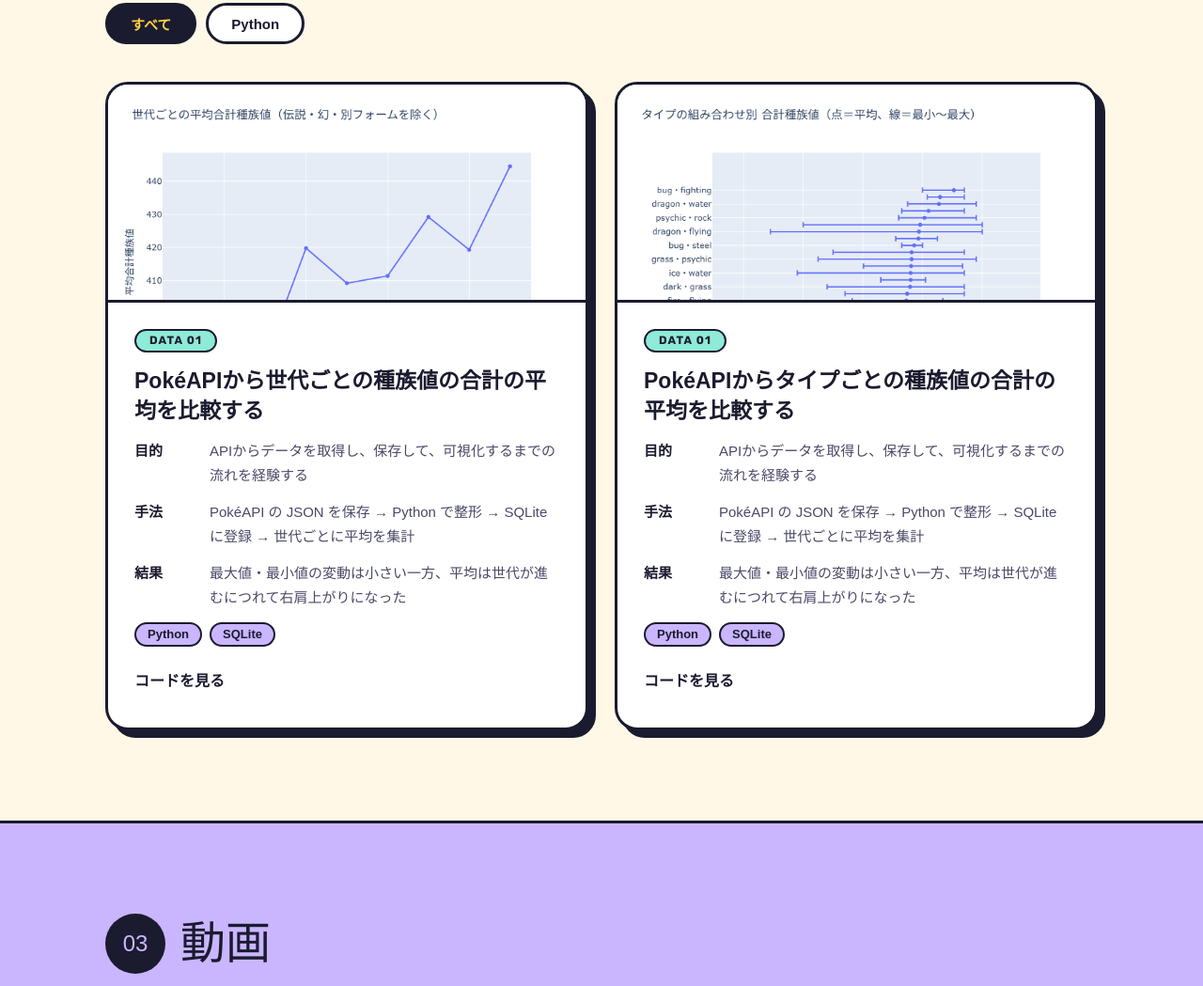
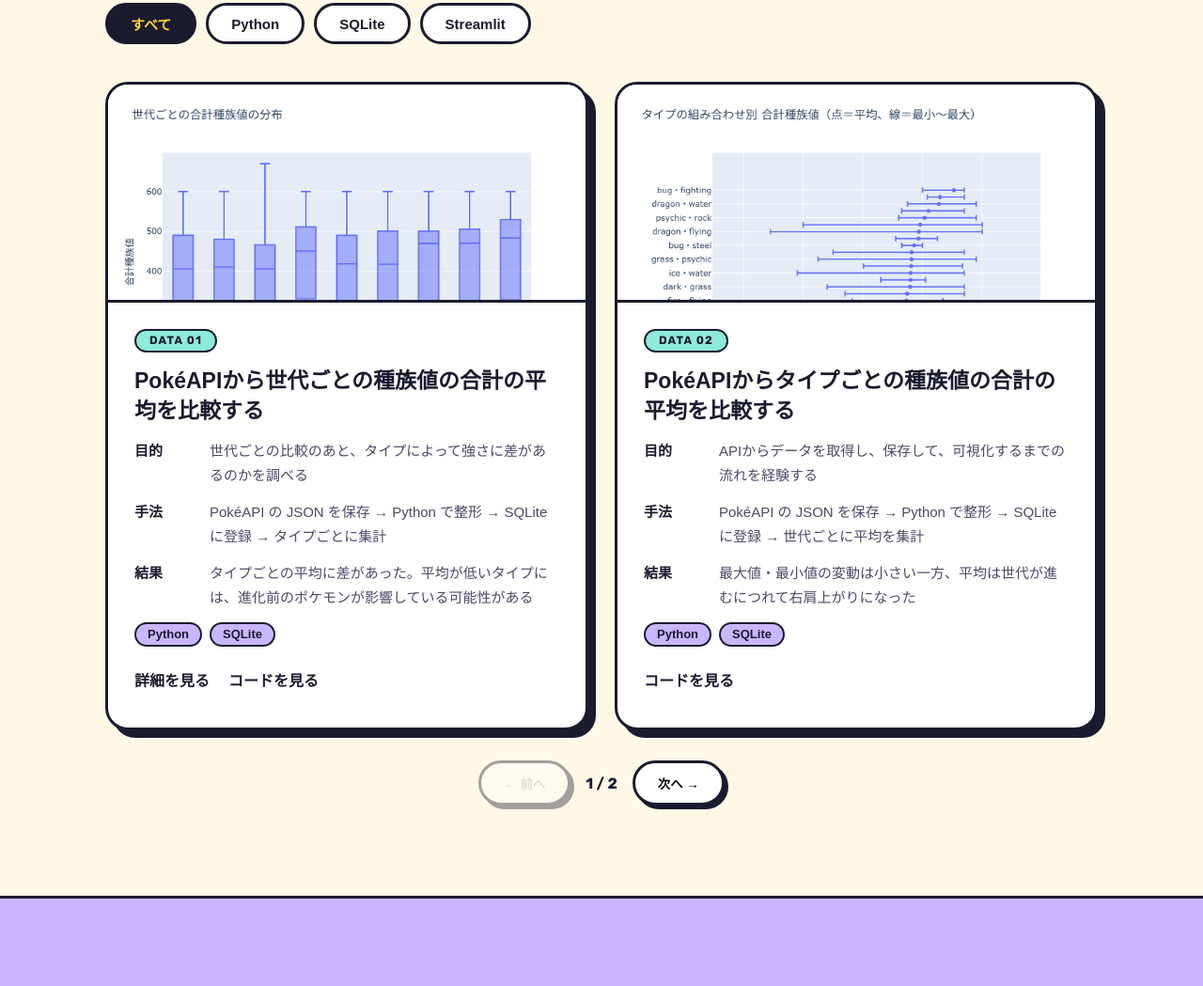
Before and after one commit to Nicol9632/portfolio, a plain HTML site: page index.html in a window 1280 px wide. Shown: the part 1995-3044 px from the top of the page at 94% size. Drawn offline with Linux system fonts and the light colour scheme; a web font is replaced by a local one.

Commit message:
ページ追加とjs追加

```diff
--- a/css/style.css
+++ b/css/style.css
@@ -771,6 +771,47 @@ a:focus-visible { outline: 3px solid var(--ink); outline-offset: 3px; }
   text-underline-offset: 4px;
 }
 
+.cards > li[hidden] { display: none; }
+
+/* Data：2列で表示（スマホは1列） */
+.cards--data {
+    display: grid;
+    grid-template-columns: 1fr;
+    gap: 2rem 1.75rem;
+}
+@media (min-width: 48rem) {
+    .cards--data {
+        grid-template-columns: repeat(2, 1fr);
+    }
+}
+
+/* ページ切り替えのボタン */
+.card-pager {
+    display: flex;
+    align-items: center;
+    justify-content: center;
+    gap: 1rem;
+    margin-top: 2rem;
+}
+.card-pager[hidden] { display: none; }
+.card-pager-count {
+    margin: 0;
+    font-family: "Rubik", sans-serif;
+    font-weight: 700;
+}
+.card-pager .pill {
+    font-family: inherit;
+    cursor: pointer;
+}
+.card-pager .pill:disabled {
+    opacity: 0.4;
+    cursor: not-allowed;
+}
+.card-pager .pill:disabled:hover {
+    transform: none;
+    box-shadow: 4px 4px 0 var(--ink);
+}
+
 /* ===== 狭い画面 ===== */
 @media (max-width: 640px) {
   .header-inner { justify-content: center; padding-block: 1rem; }
--- a/index.html
+++ b/index.html
@@ -159,19 +159,48 @@
                     </div>
 
                     <ul class="chips">
-                        <li><button type="button" class="chip chip--on">すべて</button></li>
-                        <li><button type="button" class="chip">Python</button></li>
+                        <li><button type="button" class="chip chip--on" data-filter="all" aria-pressed="true">すべて</button></li>
+                        <li><button type="button" class="chip" data-filter="Python" aria-pressed="false">Python</button></li>
+                        <li><button type="button" class="chip" data-filter="SQLite" aria-pressed="false">SQLite</button></li>
+                        <li><button type="button" class="chip" data-filter="Streamlit" aria-pressed="false">Streamlit</button></li>
                     </ul>
 
-                    <ul class="cards cards--data">
-                        <li>
+                    <ul class="cards cards--data" data-per-page="2">
+                        <li data-tags="Python,SQLite">
                             <article class="card">
                                 <div class="thumb thumb--data">
-                                    <img src="img/data01-chart.png" alt="世代ごとの平均合計種族値の折れ線グラフ">
+                                    <img src="img/data02-chart.png" alt="タイプごとの平均合計種族値のグラフ">
                                 </div>
                                 <div class="card-body">
                                     <p class="badge badge--data">DATA 01</p>
                                     <h3><a href="detail-data01.html">PokéAPIから世代ごとの種族値の合計の平均を比較する</a></h3>
+                                    <dl class="data-detail">
+                                        <dt>目的</dt>
+                                        <dd>世代ごとの比較のあと、タイプによって強さに差があるのかを調べる</dd>
+                                        <dt>手法</dt>
+                                        <dd>PokéAPI の JSON を保存 → Python で整形 → SQLite に登録 → タイプごとに集計</dd>
+                                        <dt>結果</dt>
+                                        <dd>タイプごとの平均に差があった。平均が低いタイプには、進化前のポケモンが影響している可能性がある</dd>
+                                    </dl>
+                                    <ul class="tags tags--data">
+                                        <li>Python</li>
+                                        <li>SQLite</li>
+                                    </ul>
+                                    <div class="card-links">
+                                        <a href="detail-data01.html">詳細を見る</a>
+                                        <a href="https://github.com/Nicol9632/poke">コードを見る</a>
+                                    </div>
+                                </div>
+                            </article>
+                        </li>
+                        <li data-tags="Python,SQLite">
+                            <article class="card">
+                                <div class="thumb thumb--data">
+                                    <img src="img/data03-chart.png" alt="世代ごとの平均合計種族値の折れ線グラフ">
+                                </div>
+                                <div class="card-body">
+                                    <p class="badge badge--data">DATA 02</p>
+                                    <h3><a href="detail-data02.html">PokéAPIからタイプごとの種族値の合計の平均を比較する</a></h3>
                                     <dl class="data-detail">
                                         <dt>目的</dt>
                                         <dd>APIからデータを取得し、保存して、可視化するまでの流れを経験する</dd>
@@ -190,28 +219,30 @@
                                 </div>
                             </article>
                         </li>
-                        <li>
+                        <li data-tags="Python,Streamlit">
                             <article class="card">
                                 <div class="thumb thumb--data">
-                                    <img src="img/data03-chart.png" alt="世代ごとの平均合計種族値の折れ線グラフ">
+                                    <img src="img/data03-app.png" alt="YouTubeチャンネルの視聴回数や視聴者の流入元を見られるアプリの概要画面" width="1920" height="1408" loading="lazy">
                                 </div>
                                 <div class="card-body">
-                                    <p class="badge badge--data">DATA 01</p>
-                                    <h3><a href="detail-data02.html">PokéAPIからタイプごとの種族値の合計の平均を比較する</a></h3>
+                                    <p class="badge badge--data">DATA 03</p>
+                                    <h3><a href="detail-data03.html">YouTubeの分析アプリを作る</a></h3>
                                     <dl class="data-detail">
                                         <dt>目的</dt>
-                                        <dd>APIからデータを取得し、保存して、可視化するまでの流れを経験する</dd>
+                                        <dd>自分のチャンネルの動きを、画面で見られるようにする</dd>
                                         <dt>手法</dt>
-                                        <dd>PokéAPI の JSON を保存 → Python で整形 → SQLite に登録 → 世代ごとに平均を集計</dd>
+                                        <dd>YouTube Studio の CSV を Python で読み込み、Streamlit で表示</dd>
                                         <dt>結果</dt>
-                                        <dd>最大値・最小値の変動は小さい一方、平均は世代が進むにつれて右肩上がりになった</dd>
+                                        <dd>視聴回数、登録者の増減、流入元、よく見られている動画を、1つの画面で見られるようにした</dd>
                                     </dl>
                                     <ul class="tags tags--data">
                                         <li>Python</li>
-                                        <li>SQLite</li>
+                                        <li>Streamlit</li>
                                     </ul>
                                     <div class="card-links">
-                                        <a href="https://github.com/Nicol9632/poke">コードを見る</a>
+                                        <a href="detail-data03.html">詳細を見る</a>
+                                        <a href="[アプリのURL]">アプリを見る</a>
+                                        <a href="[GitHubのURL]">コードを見る</a>
                                     </div>
                                 </div>
                             </article>
--- a/js/main.js
+++ b/js/main.js
@@ -0,0 +1,78 @@
+// カード一覧：絞り込み（chips）とページ切り替え（data-per-page）
+document.querySelectorAll('.cards').forEach((list) => {
+    const section = list.closest('section');
+    const chips = section ? section.querySelectorAll('.chips .chip') : [];
+    const perPage = Number(list.dataset.perPage) || Infinity;
+    const items = Array.from(list.children);
+
+    let filter = 'all';
+    let page = 0;
+
+    // ページ切り替えボタン（1ページあたりの枚数を決めた一覧だけ）
+    let nav = null;
+    let prev = null;
+    let next = null;
+    let count = null;
+
+    if (perPage !== Infinity) {
+        nav = document.createElement('nav');
+        nav.className = 'card-pager';
+        nav.setAttribute('aria-label', 'ページ切り替え');
+        nav.innerHTML = `
+            <button type="button" class="pill pill--white" data-dir="-1">← 前へ</button>
+            <p class="card-pager-count" aria-live="polite"></p>
+            <button type="button" class="pill pill--white" data-dir="1">次へ →</button>
+        `;
+        list.after(nav);
+        prev = nav.querySelector('[data-dir="-1"]');
+        next = nav.querySelector('[data-dir="1"]');
+        count = nav.querySelector('.card-pager-count');
+
+        nav.addEventListener('click', (e) => {
+            const button = e.target.closest('button');
+            if (!button) return;
+            page += Number(button.dataset.dir);
+            render();
+        });
+    }
+
+    // 今の絞り込みに合うカードだけを返す
+    function matchedItems() {
+        if (filter === 'all') return items;
+        return items.filter((li) => (li.dataset.tags || '').split(',').includes(filter));
+    }
+
+    function render() {
+        const matched = matchedItems();
+        const pages = Math.max(1, Math.ceil(matched.length / perPage));
+        page = Math.min(page, pages - 1);
+
+        items.forEach((li) => { li.hidden = true; });
+        matched
+            .slice(page * perPage, (page + 1) * perPage)
+            .forEach((li) => { li.hidden = false; });
+
+        if (nav) {
+            nav.hidden = pages <= 1;
+            count.textContent = `${page + 1} / ${pages}`;
+            prev.disabled = page === 0;
+            next.disabled = page === pages - 1;
+        }
+    }
+
+    // ボタンを押したときの処理
+    chips.forEach((chip) => {
+        chip.addEventListener('click', () => {
+            filter = chip.dataset.filter || 'all';
+            page = 0;
+            chips.forEach((c) => {
+                const on = c === chip;
+                c.classList.toggle('chip--on', on);
+                c.setAttribute('aria-pressed', String(on));
+            });
+            render();
+        });
+    });
+
+    render();
+});
```
Also changed, not shown: detail-data03.html (added, +153 -0 lines), img/data03-app.png (added).
